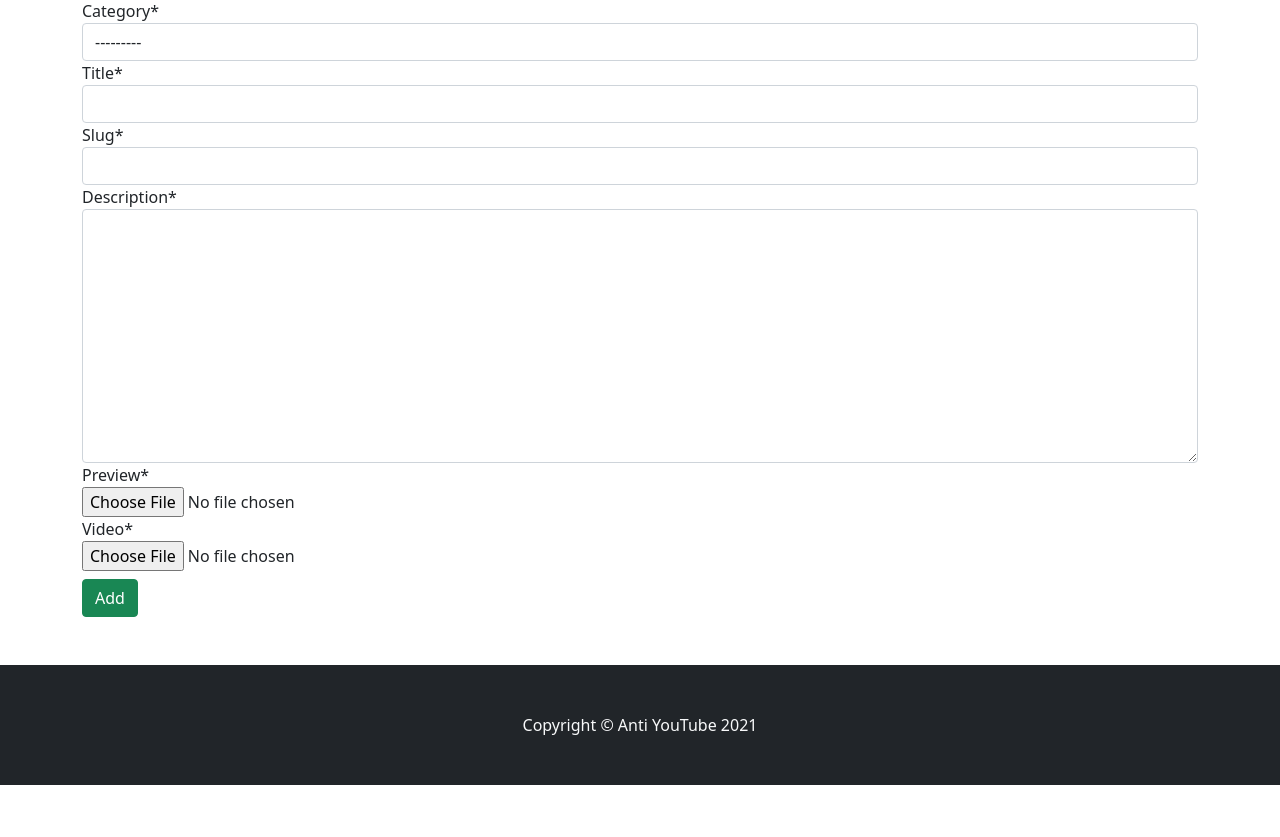
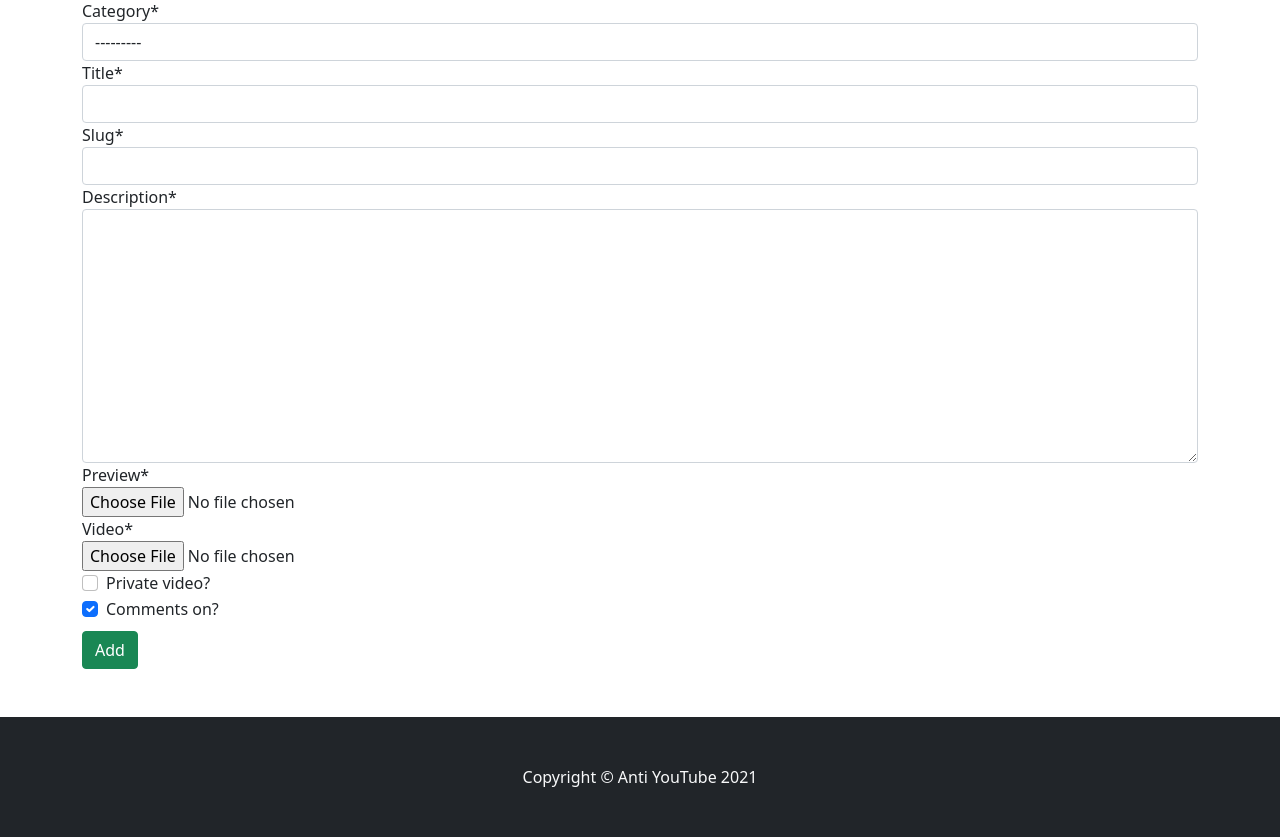
Before and after one commit to DiSkills/django-video-hosting, a Django app: page /video/add/ in a window 1280 px wide. Shown: the part 121-958 px from the top of the page. Before the commit the page ends 906 px from the top, so only its background shows below. Run offline with Django 3.2, Linux system fonts and the light colour scheme; a user stored in the database is signed in; tables that the repository leaves empty hold one stand-in row (values such as "Sample post"); some libraries are stand-ins or nearby versions.

Commit message:
Off comments and private video

```diff
--- a/main/forms.py
+++ b/main/forms.py
@@ -11,7 +11,7 @@ class AddVideoForm(forms.ModelForm):
 
     class Meta:
         model = Video
-        fields = ('category', 'title', 'slug', 'description', 'preview', 'file')
+        fields = ('category', 'title', 'slug', 'description', 'preview', 'file', 'private', 'comments_on')
 
 
 class EditVideoForm(forms.ModelForm):
@@ -22,4 +22,4 @@ class EditVideoForm(forms.ModelForm):
 
     class Meta:
         model = Video
-        fields = ('category', 'title', 'slug', 'description', 'preview', 'file')
+        fields = ('category', 'title', 'slug', 'description', 'preview', 'file', 'private', 'comments_on')
--- a/main/models.py
+++ b/main/models.py
@@ -33,6 +33,8 @@ class Video(models.Model):
     created_at = models.DateTimeField(auto_now_add=True, db_index=True, verbose_name='Published')
     preview = models.ImageField(verbose_name='Preview', null=True, blank=True, upload_to=get_timestamp_path)
     views = models.BigIntegerField(verbose_name='Views', default=0)
+    private = models.BooleanField(default=False, verbose_name='Private video?')
+    comments_on = models.BooleanField(default=True, verbose_name='Comments on?')
 
     def __str__(self):
         return self.title
--- a/main/templates/base.html
+++ b/main/templates/base.html
@@ -1,4 +1,5 @@
 {% load static %}
+{% load video %}
 <!DOCTYPE html>
 <html lang="en">
     <head>
@@ -24,7 +25,7 @@
                                 <a class="nav-link dropdown-toggle" id="navbarDropdown" href="#" role="button" data-bs-toggle="dropdown" aria-expanded="false">Categories</a>
                                 <ul class="dropdown-menu" aria-labelledby="navbarDropdown">
                                     {% for category in categories %}
-                                        <li><a class="dropdown-item" href="{% url 'main:category_detail' slug=category.slug %}">{{ category.name }} <span class="badge rounded-pill bg-secondary">{{ category.videos.count }}</span></a></li>
+                                        <li><a class="dropdown-item" href="{% url 'main:category_detail' slug=category.slug %}">{{ category.name }} <span class="badge rounded-pill bg-secondary">{{ category.videos|filter_video_count }}</span></a></li>
                                     {% endfor %}
                                 </ul>
                             </li>
@@ -69,7 +70,8 @@
             {% block content %}
                 <!-- Content -->
                 <div class="row">
-                    {% for video in video_list %}
+                    {% filter_private_videos videos=video_list as videos %}
+                    {% for video in videos %}
                         <div class="col-md-3">
                             {% include '_video_poster.html' %}
                         </div>
--- a/main/templates/main/category_detail.html
+++ b/main/templates/main/category_detail.html
@@ -1,10 +1,13 @@
 {% extends 'base.html' %}
+
+{% load video %}
 
 {% block title %}{{ category.name }} - Category{% endblock title %}
 
 {% block content %}
     <div class="row">
-        {% for video in category.videos.all %}
+        {% filter_private_videos videos=category.videos.all as videos %}
+        {% for video in videos %}
             <div class="col-md-3">
                 {% include '_video_poster.html' %}
             </div>
--- a/main/templates/main/video_detail.html
+++ b/main/templates/main/video_detail.html
@@ -8,6 +8,7 @@
 {% block content %}
     {% include '_video.html' %}
 
+    {% if video.comments_on %}
         <div class="row mt-3">
             <span class="strong">Comments:</span>
             {{ comments|comments_filter }}
@@ -20,4 +21,5 @@
                 </form>
             </div>
         </div>
+    {% endif %}
 {% endblock content %}
--- a/main/templatetags/video.py
+++ b/main/templatetags/video.py
@@ -1,6 +1,6 @@
 from django import template
 
-from ..models import LikeOrDislike
+from ..models import LikeOrDislike, Video
 
 register = template.Library()
 
@@ -20,3 +20,13 @@ def get_vote_user(video, user):
     if vote:
         return vote.first().vote
     return ''
+
+
+@register.simple_tag()
+def filter_private_videos(videos):
+    return videos.filter(private=False)
+
+
+@register.filter
+def filter_video_count(videos):
+    return videos.filter(private=False).count()
--- a/main/views.py
+++ b/main/views.py
@@ -9,6 +9,16 @@ from .forms import AddVideoForm, EditVideoForm
 from .send_mail import send_manager_about_new_video
 from comments.utils import create_comments_tree
 from comments.forms import CommentForm
+
+
+class BaseException(Exception):
+
+    def __init__(self, message, status_code):
+        self.message = message
+        self.status_code = status_code
+
+    def __str__(self):
+        return f'{self.message}, {self.status_code}'
 
 
 class BaseView(ListView):
@@ -46,6 +56,12 @@ class VideoDetailView(DetailView):
         context['comment_form'] = comment_form
         return context
 
+    def get(self, request, *args, **kwargs):
+        video = Video.objects.get(slug=kwargs['slug'])
+        if video.private and video.author != request.user:
+            raise BaseException('Access is denied', 403)
+        return super().get(request, *args, **kwargs)
+
 
 class VideoStreamingResponse(View):
     """ Video player (chunked video upload) """
@@ -79,6 +95,8 @@ class AddVideoView(LoginRequiredMixin, View):
             new_video.description = form.cleaned_data['description']
             new_video.preview = form.cleaned_data['preview']
             new_video.file = form.cleaned_data['file']
+            new_video.private = form.cleaned_data['private']
+            new_video.comments_on = form.cleaned_data['comments_on']
             new_video.author = request.user
             new_video.save()
             send_manager_about_new_video(new_video)
```
Also changed, not shown: authorisation_user/templates/accounts/profile.html (+19 -7 lines), authorisation_user/templates/accounts/subscriptions.html (+5 -2 lines), main/migrations/0016_auto_20210605_1422.py (added). Lines whose indentation alone changed are shown as unchanged.
